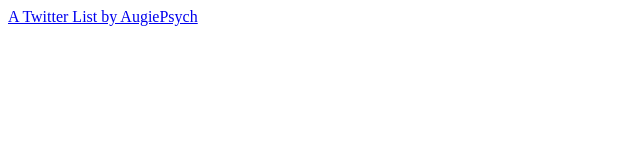
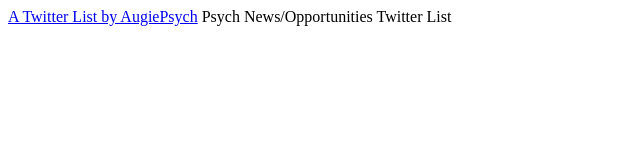
Before and after one commit to skproksch/AugiePsychTwitter, a plain HTML site: page TwitterList.html in a window 1280 px wide. Shown: the whole page, without its empty margins (0-640 px from the left). Drawn offline with Linux system fonts and the light colour scheme.

Commit message:
Update TwitterList.html
Added text description of link

```diff
--- a/TwitterList.html
+++ b/TwitterList.html
@@ -9,6 +9,7 @@
 <body>
 
 <a class="twitter-timeline" href="https://twitter.com/AugiePsych/lists/1688621052144849068?ref_src=twsrc%5Etfw">A Twitter List by AugiePsych</a> <script async src="https://platform.twitter.com/widgets.js" charset="utf-8"></script>
+Psych News/Opportunities Twitter List
 
 </a>
 
```
